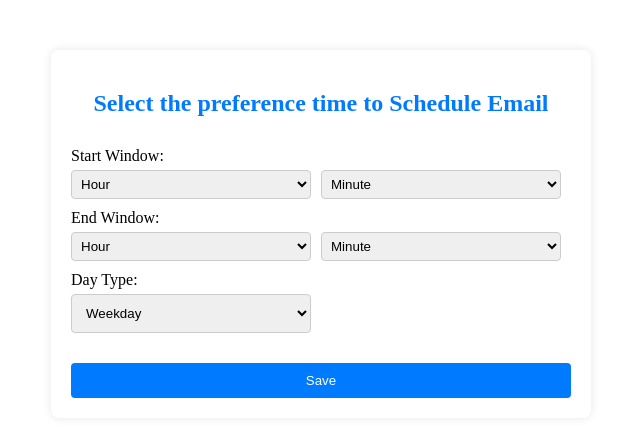
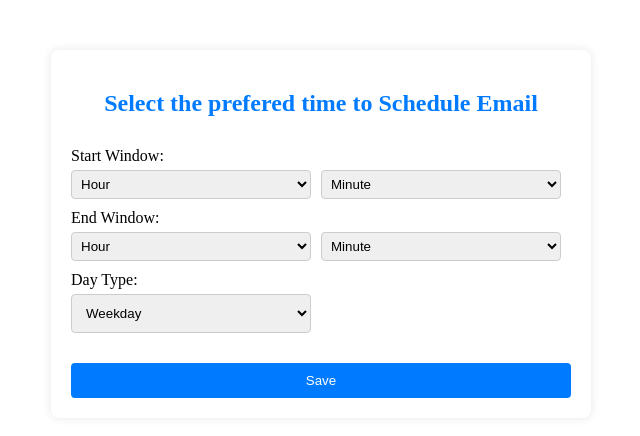
Before and after one commit to SundeepPerupogu/email-optimization, a website: page public/index.html in a window 1280 px wide. Shown: the whole page, without its empty margins (319-959 px from the left). Drawn offline with nearby package versions, Linux system fonts and the light colour scheme.

Commit message:
Update index.html

```diff
--- a/public/index.html
+++ b/public/index.html
@@ -28,7 +28,7 @@
 
     <div id="container" style="margin: 50px auto; padding: 20px; background: white; border-radius: 8px; box-shadow: 0 0 10px rgba(0, 0, 0, 0.1); width: 90%; max-width: 500px;">
         <form id="config-form" style="display: flex; flex-direction: column;">
-            <h2 style="text-align: center; color: #007bff;">Select the preference time to Schedule Email</h2>
+            <h2 style="text-align: center; color: #007bff;">Select the prefered time to Schedule Email</h2>
 
             <!--label for="timezone-offset" style="margin: 10px 0 5px;">Timezone Offset (Pulled from Data Extension):</label>
             <input type="text" id="timezone-offset" name="timezoneOffset" required readonly style="padding: 10px; margin-bottom: 15px; border: 1px solid #ccc; border-radius: 4px; background-color: #bbe2ff;" -->
```
